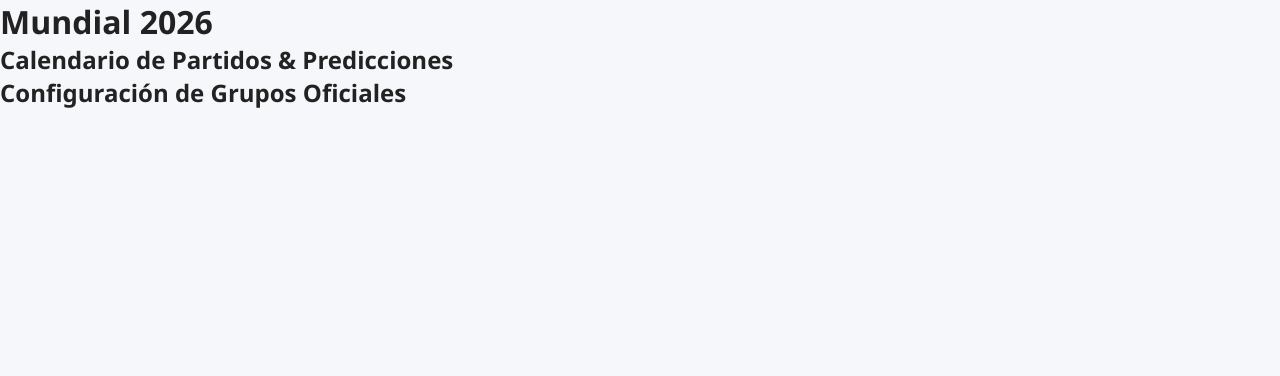
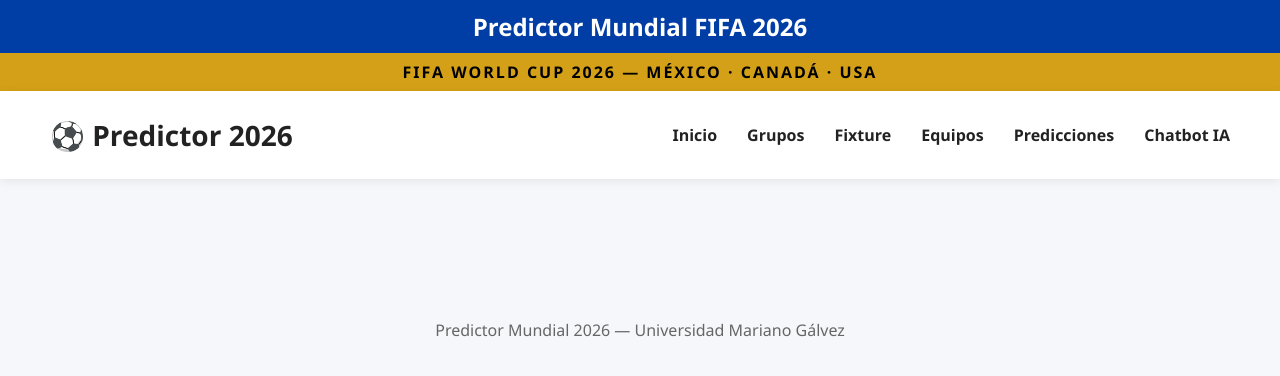
Before and after one commit to LorenzanaL16/mundial_app, a Flask app: template templates/index.html in a window 1280 px wide. Shown: the top 376 px of the page. Run offline with Flask 3, Linux system fonts and the light colour scheme; the template is opened without the code that fills it, so the values that code supplies are empty.

Commit message:
Actualizar index principal

```diff
--- a/templates/index.html
+++ b/templates/index.html
@@ -2,103 +2,46 @@
 <html lang="es">
 <head>
     <meta charset="UTF-8">
-    <meta name="viewport" content="width=device-width, initial-scale=1.0">
-    <title>Mundial 2026</title>
+    <title>Predictor Mundial 2026</title>
 
     <link rel="stylesheet"
-          href="{{ url_for('static', filename='css/style.css') }}">
+    href="{{ url_for('static', filename='css/style.css') }}">
 </head>
 <body>
 
-    <h1>Mundial 2026</h1>
+<div class="worldcup-header">
+    Predictor Mundial FIFA 2026
+</div>
 
-    <!-- CALENDARIO -->
-    <div id="view-calendario" class="tab-content">
-        <h2>Calendario de Partidos & Predicciones</h2>
+<div class="worldcup-subheader">
+    FIFA WORLD CUP 2026 — MÉXICO · CANADÁ · USA
+</div>
 
-        {% for match in matches %}
-        <article class="calendar-row">
+<header class="topbar">
 
-            <div class="match-date-box">
-                <span>{{ match.date }}</span>
-                <span>{{ match.location }}</span>
-            </div>
-
-            <div class="match-details-box">
-
-                <div class="teams-versus-row">
-                    <div>
-                        <h3>{{ match.teamA }}</h3>
-                        <small>Elo {{ match.eloA }}</small>
-                    </div>
-
-                    <strong>VS</strong>
-
-                    <div>
-                        <h3>{{ match.teamB }}</h3>
-                        <small>Elo {{ match.eloB }}</small>
-                    </div>
-                </div>
-
-                <p>
-                    {{ match.probWinA }}% |
-                    {{ match.probDraw }}% |
-                    {{ match.probWinB }}%
-                </p>
-
-            </div>
-
-        </article>
-        {% endfor %}
-
+    <div class="logo">
+        ⚽ Predictor 2026
     </div>
 
-    <!-- GRUPOS -->
-    <div id="view-grupos" class="tab-content">
-        <h2>Configuración de Grupos Oficiales</h2>
+    <nav>
+        <a href="/">Inicio</a>
+        <a href="/grupos">Grupos</a>
+        <a href="/fixture">Fixture</a>
+        <a href="/equipos">Equipos</a>
+        <a href="/predicciones">Predicciones</a>
+        <a href="/chatbot">Chatbot IA</a>
+    </nav>
 
-        <div class="groups-grid">
+</header>
 
-            {% for nombre_grupo, equipos in grupos.items() %}
-            <article class="group-box-card">
+<div class="container">
+    {% block content %}
+    {% endblock %}
+</div>
 
-                <div class="group-card-header">
-                    {{ nombre_grupo }}
-                </div>
-
-                <ul class="group-teams-list">
-
-                    {% for team in equipos %}
-                    <li>
-
-                        <img
-                            src="{{ url_for('static', filename=team.flag) }}"
-                            alt="{{ team.name }}"
-                            width="40"
-                        >
-
-                        <div class="team-info-block">
-                            <strong>{{ team.name }}</strong>
-                            <br>
-                            <small>
-                                Goleador: {{ team.top_scorer }}
-                            </small>
-                        </div>
-
-                        <span>
-                            #{{ team.ranking }}
-                        </span>
-
-                    </li>
-                    {% endfor %}
-
-                </ul>
-
-            </article>
-            {% endfor %}
-
-        </div>
-    </div>
+<footer class="footer">
+    Predictor Mundial 2026 — Universidad Mariano Gálvez
+</footer>
 
 </body>
 </html>
```
